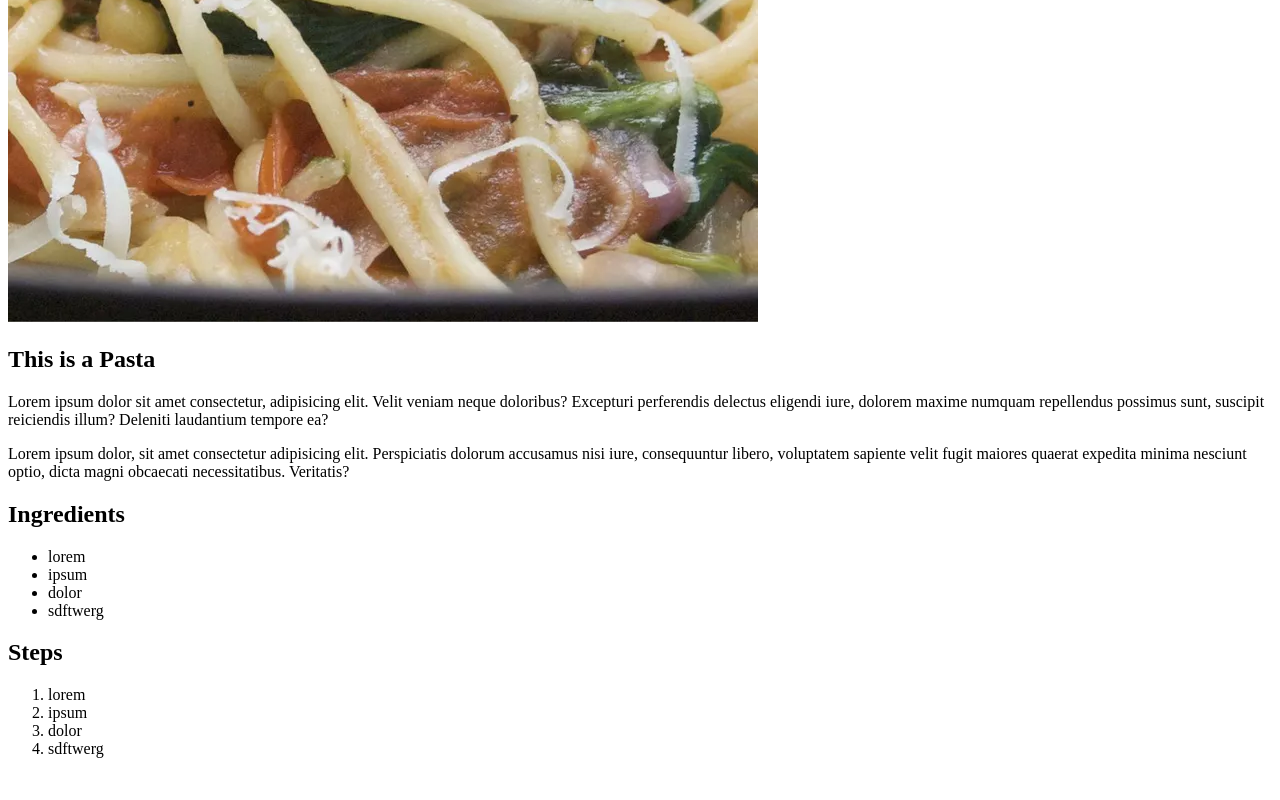
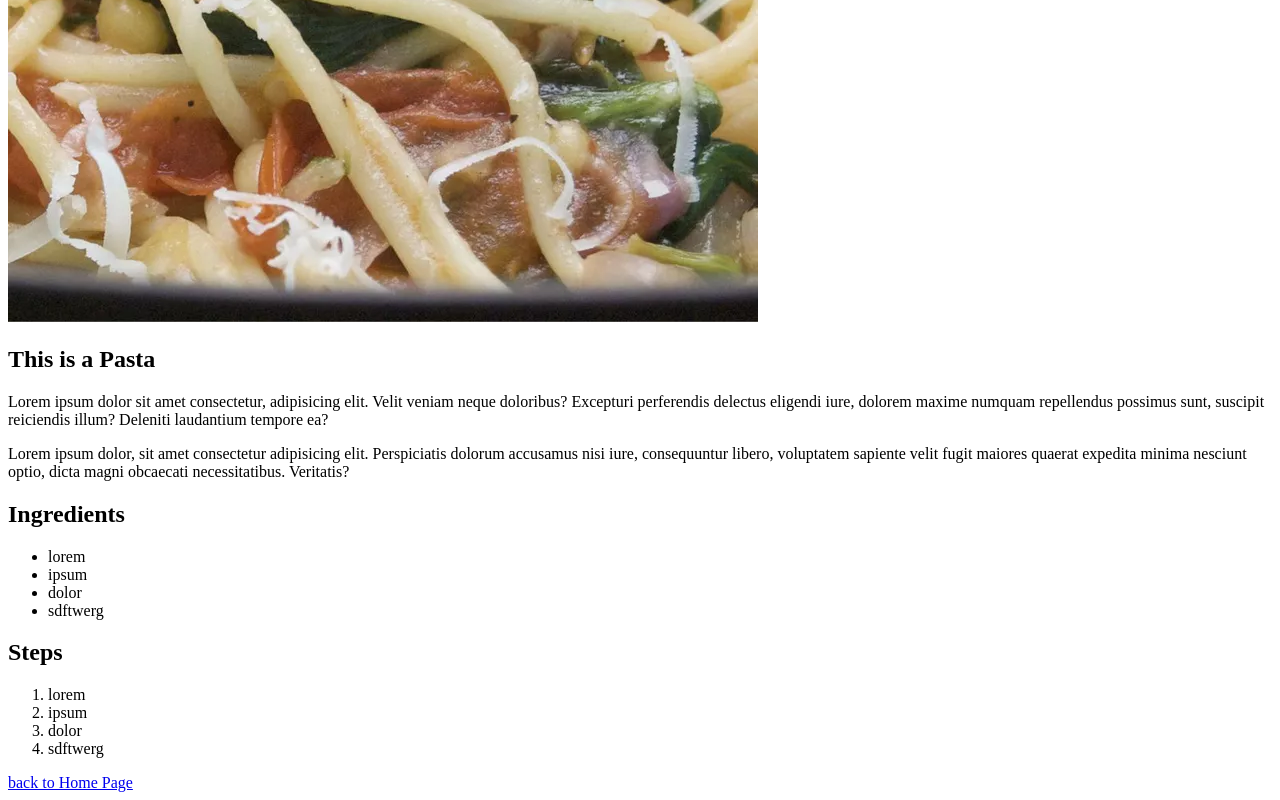
Before and after one commit to CrazyAsianBoy/recipe_top, a plain HTML site: page recipes/pasta.html in a window 1280 px wide. Shown: the part 508-1308 px from the top of the page. Before the commit the page ends 1282 px from the top, so only its background shows below. Drawn offline with Linux system fonts and the light colour scheme.

Commit message:
Add back to homepage link

```diff
--- a/recipes/pasta.html
+++ b/recipes/pasta.html
@@ -28,5 +28,7 @@
         <li>dolor</li>
         <li>sdftwerg</li>
     </ol>
+
+    <a href="../index.html">back to Home Page</a>
 </body>
 </html>
```
Also changed, not shown: index.html (+0 -2 lines), recipes/lasagna.html (+2 -0 lines).
